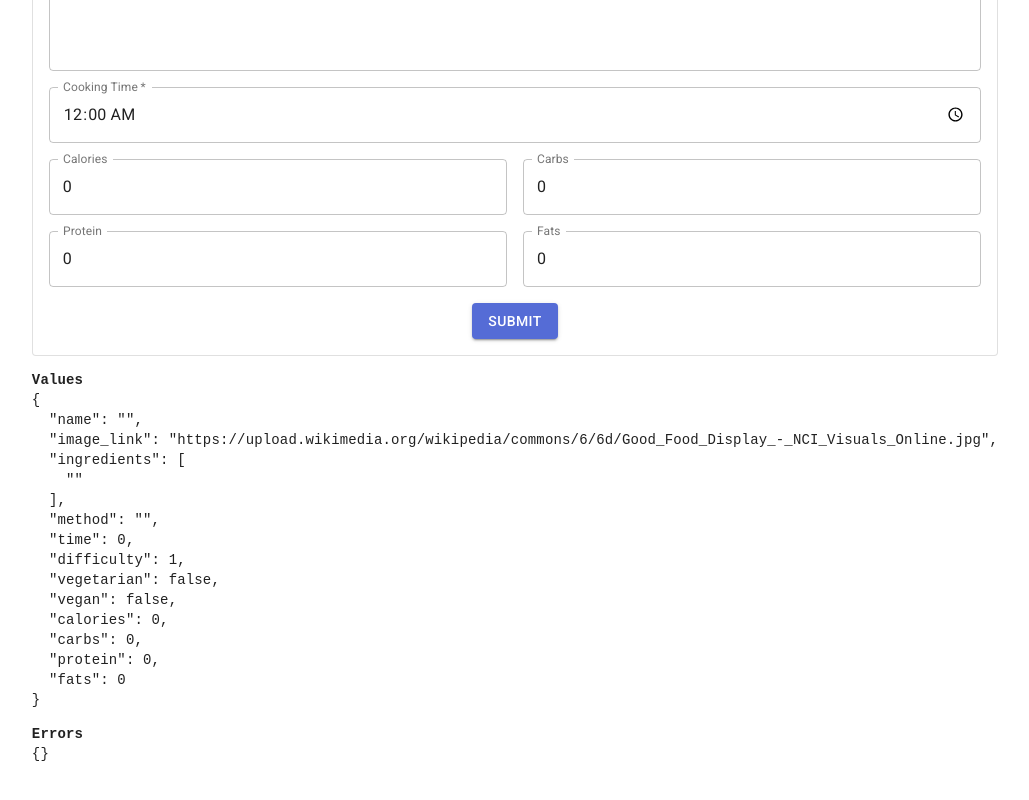
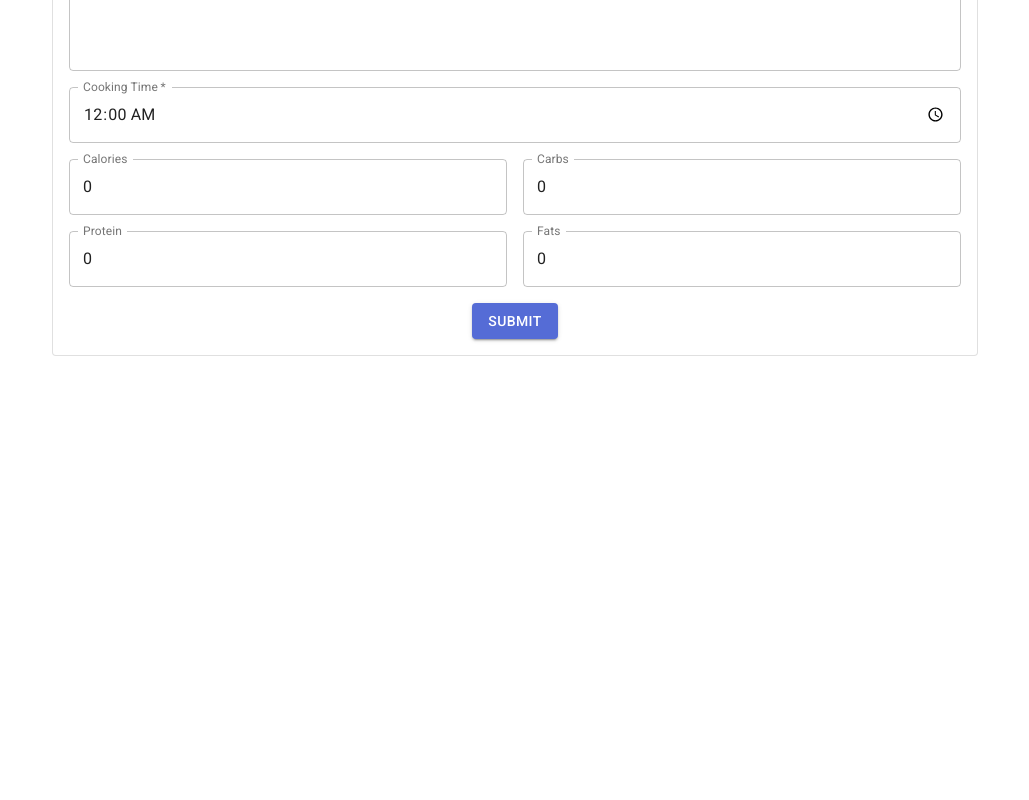
Before and after one commit to GuolinY/ImperialReallySMARTFoodAPP, a Next.js app: page /new-recipe in a window 1280 px wide. Shown: the part 666-1466 px from the top of the page, without its empty margins (125-1154 px from the left). After the commit the page ends 1102 px from the top, so only its background shows below. Built offline with nearby package versions, Linux system fonts and the light colour scheme.

Commit message:
[gy119] removed json and error output at the end of recipe submission

```diff
--- a/pages/new-recipe.jsx
+++ b/pages/new-recipe.jsx
@@ -261,19 +261,6 @@ export default function NewRecipe() {
                 </Grid>
               </Grid>
             </Paper>
-
-            <>
-              <pre style={{ textAlign: "left" }}>
-                <strong>Values</strong>
-                <br />
-                {JSON.stringify(values, null, 2)}
-              </pre>
-              <pre style={{ textAlign: "left" }}>
-                <strong>Errors</strong>
-                <br />
-                {JSON.stringify(errors, null, 2)}
-              </pre>
-            </>
           </Form>
         )}
       </Formik>
```
